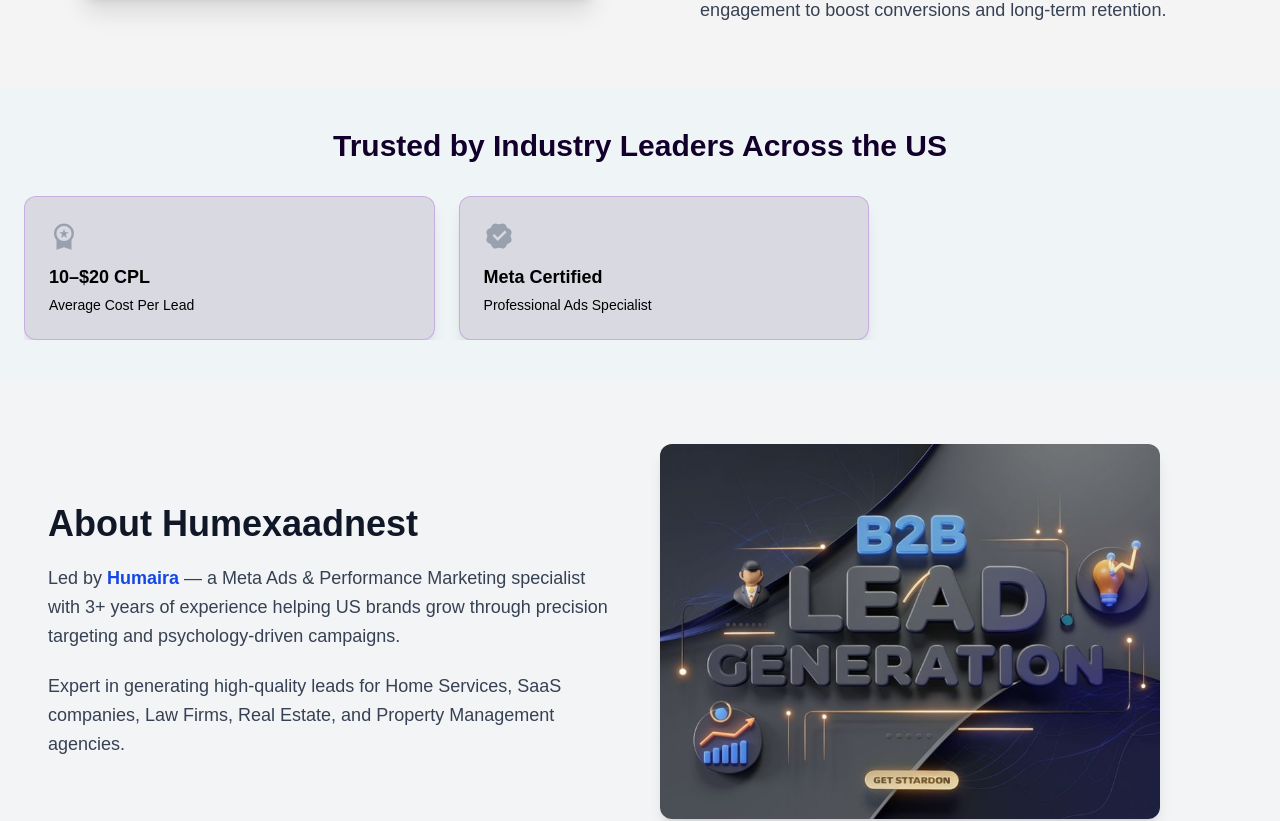
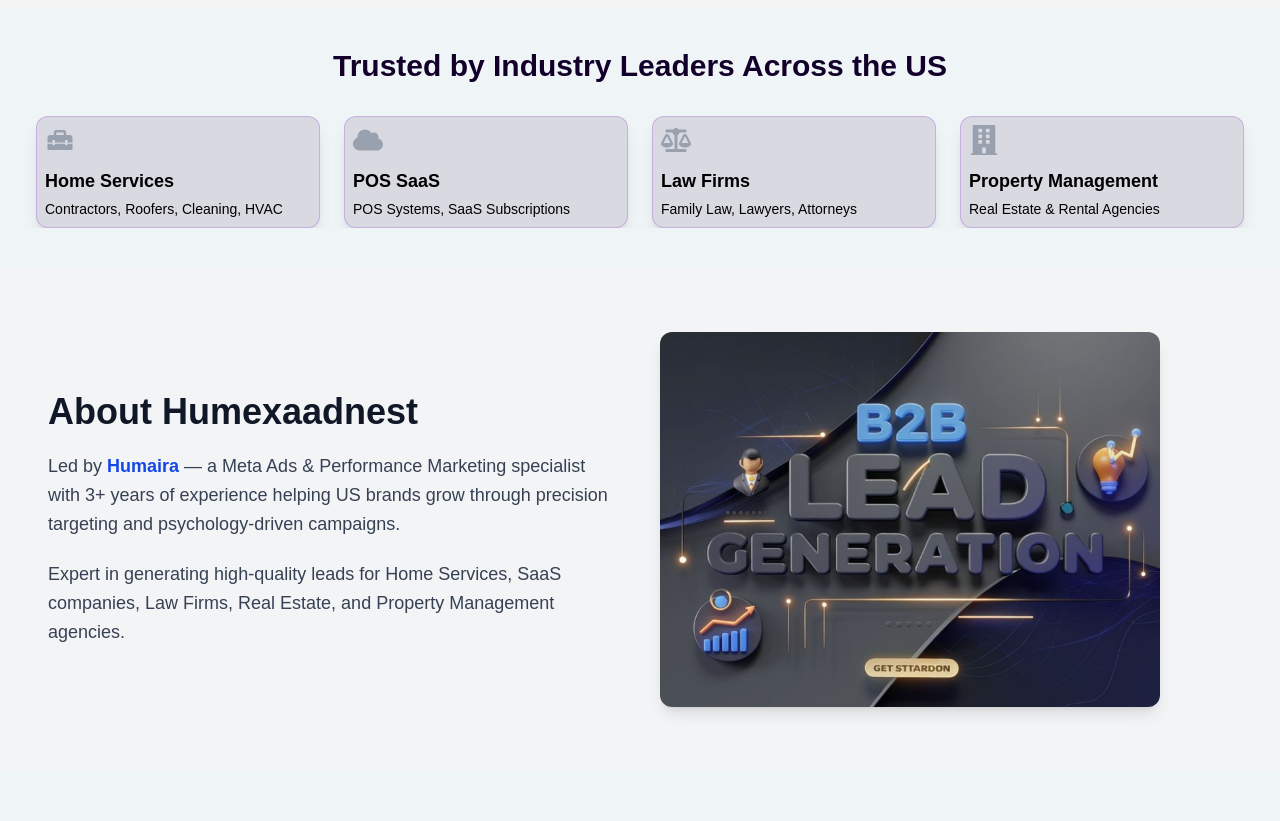
Before and after one commit to smabdullah958/humexaadnestPortfolio, a Next.js app: page / in a window 1280 px wide. Shown: the part 1388-2209 px from the top of the page. Built offline with nearby package versions, Linux system fonts and the light colour scheme.

Commit message:
correct some layout

```diff
--- a/Components/HomePage.jsx
+++ b/Components/HomePage.jsx
@@ -3,9 +3,9 @@
 const HomePage=()=>{
   return (
     <div  id="home">
-      <div   className="relative h-[90vh] xl:min-h-[80vh] 2xl:min-h-[70vh] flex items-center justify-center overflow-hidden pt-10 md:pt-0 pb-5 md:pb-0 bg-[#ebf2f6] xl:mt-14">
+      <div   className="relative min-h-[80vh] 2xl:min-h-[70vh] flex items-center justify-center overflow-hidden pt-10 md:pt-0 pb-5 md:pb-0 bg-[#ebf2f6] xl:mt-14">
       <div
-        className="absolute inset-0 bg-contain bg-right bg-no-repeat h-[80vh] mt-24 sm:mr-10 rounded-2xl"
+        className="absolute inset-0  bg-contain bg-right bg-no-repeat h-[80vh] mt-24 sm:mr-10 rounded-2xl opacity-40 lg:opacity-50"
          style={{
            backgroundImage: `url('/LeadGeneration.png') `
          }} loading="lazy"
--- a/Components/Pricing.jsx
+++ b/Components/Pricing.jsx
@@ -67,7 +67,7 @@
 
   return (
     <div className="border border-gray-300 rounded-2xl p-6 shadow-lg bg-white hover:scale-[1.02] transition ">
-      <h2 className="text-2xl font-bold text-gray-900 mb-2">{plan.title}</h2>
+      <h2 className="text-2xl font-bold text-gray-900 mb-2 text-justify">{plan.title}</h2>
       <div className="text-xl font-semibold text-purple-600">{plan.price}</div>
       <div className="text-sm text-gray-600 mb-4">{plan.adBudget}</div>
 
@@ -83,7 +83,7 @@
               <p className="text-xs font-medium text-purple-700">⏳ {item.week}</p>
             )}
             {item.result && (
-              <p className="text-xs text-green-700">⭐ {item.result}</p>
+              <p className="text-xs text-green-700 text-justify">⭐ {item.result}</p>
             )}
           </div>
         ))}
@@ -120,7 +120,7 @@
         Our Pricing & Plans
       </h1>
 
-        <p className="pb-10">
+        <p className="pb-10 text-justify">
             Our services cost anywhere from $299-$699 a month. depending on how many different services you’re utilizing, your goals and more. Check out our packages and pricing below and schedule a call to get a free, custom quote and proposal today.
         </p>
 
--- a/Components/Services.jsx
+++ b/Components/Services.jsx
@@ -32,7 +32,7 @@
               </h2>
 
               {/* Short Description */}
-              <p className="text-gray-600 leading-relaxed">{item.short}</p>
+              <p className="text-gray-600 leading-relaxed text-justify">{item.short}</p>
 
               {/* Show More Button */}
               <Link
--- a/Components/TrustSignals.jsx
+++ b/Components/TrustSignals.jsx
@@ -1,8 +1,17 @@
 "use client";
-import React, { useEffect, useRef, useState } from "react";
+import React, { useEffect, useState } from "react";
 import { motion } from "framer-motion";
-import { FaCloud, FaBalanceScale, FaBuilding, FaTools } from "react-icons/fa";
-import { MdHomeRepairService, MdTrendingUp, MdWorkspacePremium } from "react-icons/md";
+import {
+  FaCloud,
+  FaBalanceScale,
+  FaBuilding,
+  FaTools,
+} from "react-icons/fa";
+import {
+  MdHomeRepairService,
+  MdTrendingUp,
+  MdWorkspacePremium,
+} from "react-icons/md";
 import { RiVerifiedBadgeFill } from "react-icons/ri";
 
 const TrustSignals = () => {
@@ -17,40 +26,33 @@
     { icon: <RiVerifiedBadgeFill className="text-gray-400 text-3xl mb-3" />, title: "Meta Certified", desc: "Professional Ads Specialist" },
   ];
 
-  const containerRef = useRef(null);
   const [cardsPerView, setCardsPerView] = useState(2);
-  const [currentStep, setCurrentStep] = useState(0);
-  const [cardGap, setCardGap] = useState(24); // gap-6 = 1.5rem = 24px
+  const [currentIndex, setCurrentIndex] = useState(0);
 
-  const updateCards = () => {
-    if (!containerRef.current) return;
-    if (window.innerWidth >= 768) setCardsPerView(3);
-    else setCardsPerView(2);
-  };
-
+  // Responsive cards
   useEffect(() => {
-    updateCards();
-    window.addEventListener("resize", updateCards);
-    return () => window.removeEventListener("resize", updateCards);
+    const resize = () => {
+      setCardsPerView(window.innerWidth >= 768 ? 4 : 2);
+      setCurrentIndex(0);
+    };
+    resize();
+    window.addEventListener("resize", resize);
+    return () => window.removeEventListener("resize", resize);
   }, []);
 
-  // Auto-slide
+  // Auto slide
   useEffect(() => {
+    const maxIndex = industries.length - cardsPerView;
+    if (maxIndex <= 0) return;
+
     const interval = setInterval(() => {
-      if (!containerRef.current) return;
-
-      const totalCards = industries.length;
-      const maxStep = totalCards - cardsPerView;
-      setCurrentStep(prev => (prev >= maxStep ? 0 : prev + cardsPerView));
+      setCurrentIndex((prev) =>
+        prev >= maxIndex ? 0 : prev + cardsPerView
+      );
     }, 2500);
 
     return () => clearInterval(interval);
   }, [cardsPerView]);
-
-  // Calculate xOffset including gap
-  const xOffset = containerRef.current
-    ? currentStep * (containerRef.current.offsetWidth / cardsPerView + cardGap)
-    : 0;
 
   return (
     <div className="w-full bg-[#eff4f7] py-10 px-6">
@@ -58,21 +60,25 @@
         Trusted by Industry Leaders Across the US
       </h2>
 
-      <div className="overflow-hidden w-full" ref={containerRef}>
+      <div className="overflow-hidden w-full">
         <motion.div
-          className="flex gap-6"
-          animate={{ x: -xOffset }}
-          transition={{ duration: 0.8 }}
+          className="flex"
+          animate={{
+            x: `-${(currentIndex * 100) / cardsPerView}%`,
+          }}
+          transition={{ duration: 0.7, ease: "easeInOut" }}
         >
           {industries.map((item, index) => (
             <div
               key={index}
-              style={{ minWidth: `${100 / cardsPerView}%` }}
-              className="bg-[#d9d9e1] p-6 rounded-xl shadow-lg border border-purple-700/20 hover:scale-105 transition duration-500"
+              className="flex-shrink-0 px-3"
+              style={{ width: `${100 / cardsPerView}%` }}
             >
-              {item.icon}
-              <h3 className="font-bold text-lg text-black">{item.title}</h3>
-              <p className="text-sm text-black mt-1">{item.desc}</p>
+              <div className="bg-[#d9d9e1] p-2 text-justify rounded-xl shadow-lg border border-purple-700/20 hover:scale-105 transition duration-500 h-full">
+                {item.icon}
+                <h3 className="font-bold text-lg text-black whitespace-normal break-words">{item.title}</h3>
+                <p className="text-sm text-black mt-1">{item.desc}</p>
+              </div>
             </div>
           ))}
         </motion.div>
--- a/app/Services/[slug]/page.jsx
+++ b/app/Services/[slug]/page.jsx
@@ -23,9 +23,9 @@
       </h1>
 
       {/* Short + Image Section */}
-      <div className="flex flex-col md:flex-row items-center justify-around mt-12 px-6 gap-x-10">
+      <div className="flex flex-col md:flex-row items-center justify-around mt-12 pr-5 md:px-6 gap-x-10">
         {/* Short Description */}
-        <div className="md:w-1/2 text-lg text-gray-700 leading-relaxed xl:w-[50%] 2xl:w-[30%] pl-10 2xl:text-xl whitespace-pre-line">
+        <div className="md:w-1/2 text-lg text-gray-700 leading-relaxed xl:w-[50%] 2xl:w-[30%] pl-10 2xl:text-xl whitespace-pre-line text-justify" >
           {service.short}
         </div>
 
@@ -49,12 +49,12 @@
         </h2>
 
         {/* Card Container */}
-        <div className="bg-white p-10 rounded-3xl shadow-lg border border-gray-200">
+        <div className="bg-white p-5 md:p-10 text-justify rounded-3xl shadow-lg border border-gray-200">
           {sections.map((sec, i) => (
             <div key={i} className="mb-10">
               {/* Section Title */}
               {sec.startsWith("Key Points:") && (
-                <h3 className="text-2xl font-bold text-gray-900 mb-4">
+                <h3 className="text-xl font-bold text-gray-900 mb-4">
                   Key Points
                 </h3>
               )}
```
